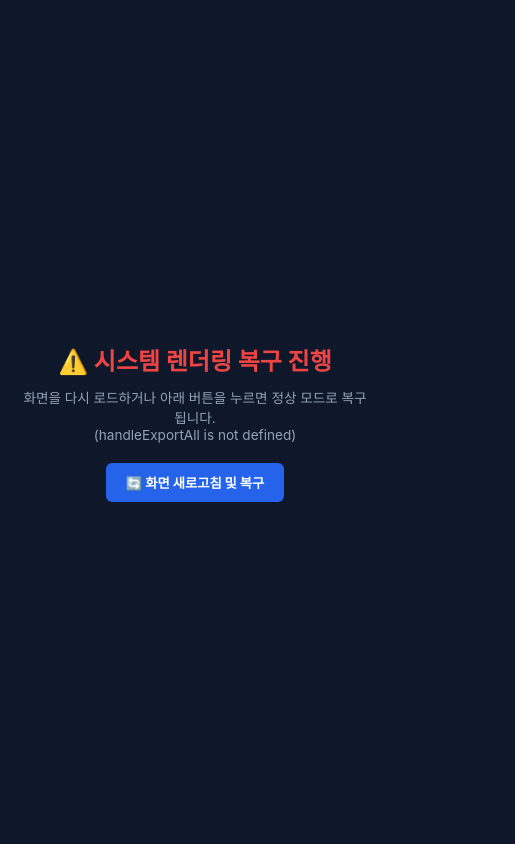
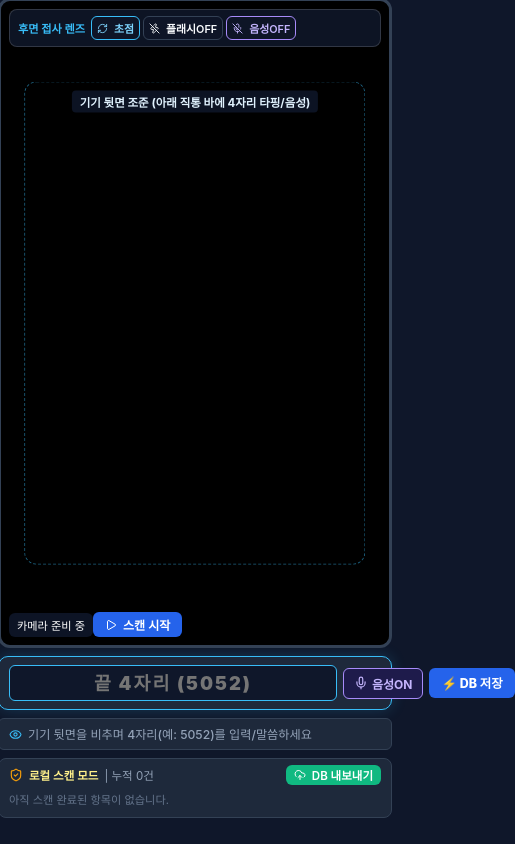
Before and after one commit to DragonRPA/ImageScan, a React (Vite) app: page / in a window 390 px wide. Shown: the whole page, 515 px wide, since content can reach past the window. Built offline with nearby package versions, Linux system fonts and the light colour scheme.

Commit message:
fix: Define handleExportAll cleanly in MobileScannerView.jsx (v1.0.0.Build.21)

```diff
--- a/src/views/MobileScannerView.jsx
+++ b/src/views/MobileScannerView.jsx
@@ -146,7 +146,7 @@ export default function MobileScannerView({ onError, onOpenConfigModal }) {
       } catch (errC) {
         console.error('All camera strategies failed:', errC);
         setCameraStatus('카메라 렌즈 연결 실패');
-        onError(`카메라를 실행할 수 없습니다: ${errC.message || '장치가 사용 중이거나 지원되지 않습니다.'}`);
+        if (onError) onError(`카메라를 실행할 수 없습니다: ${errC.message || '장치가 사용 중이거나 지원되지 않습니다.'}`);
         return;
       }
     }
@@ -330,10 +330,29 @@ export default function MobileScannerView({ onError, onOpenConfigModal }) {
   const handleDirectSubmit = (e) => {
     e.preventDefault();
     if (fourDigits.length < 4) {
-      onError('IMEI 끝 4자리를 정확히 4자리 숫자로 입력해주세요.');
+      if (onError) onError('IMEI 끝 4자리를 정확히 4자리 숫자로 입력해주세요.');
       return;
     }
     handleAutoSaveFrom4Digits(fourDigits, matchedRecord);
+  };
+
+  // Export Scans to Supabase DB
+  const handleExportAll = async () => {
+    if (scannedItems.length === 0) {
+      if (onError) onError('내보낼 스캔 데이터가 없습니다.');
+      return;
+    }
+
+    setIsSaving(true);
+    try {
+      await saveScansToSupabase(scannedItems);
+      setScannedItems(prev => prev.map(item => ({ ...item, status: 'EXPORTED' })));
+      alert(`성공적으로 ${scannedItems.length}건의 데이터를 Supabase DB에 저장하였습니다!`);
+    } catch (err) {
+      if (onError) onError(err.message || 'Supabase 저장 중 오류가 발생했습니다.');
+    } finally {
+      setIsSaving(false);
+    }
   };
 
   const triggerRefocus = async () => {
```
